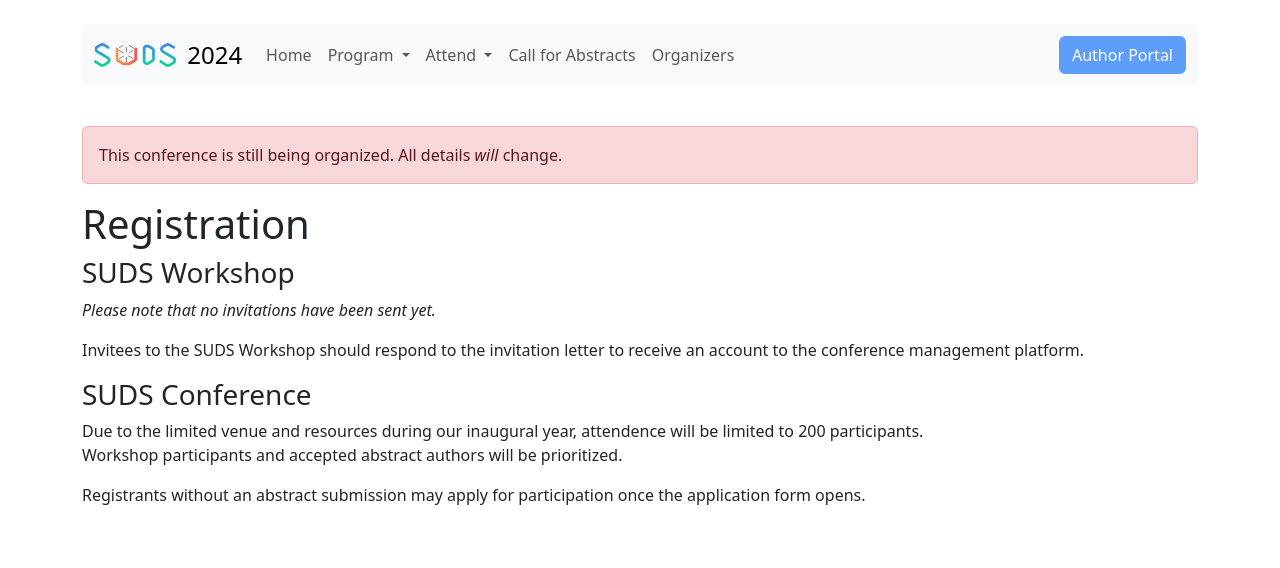
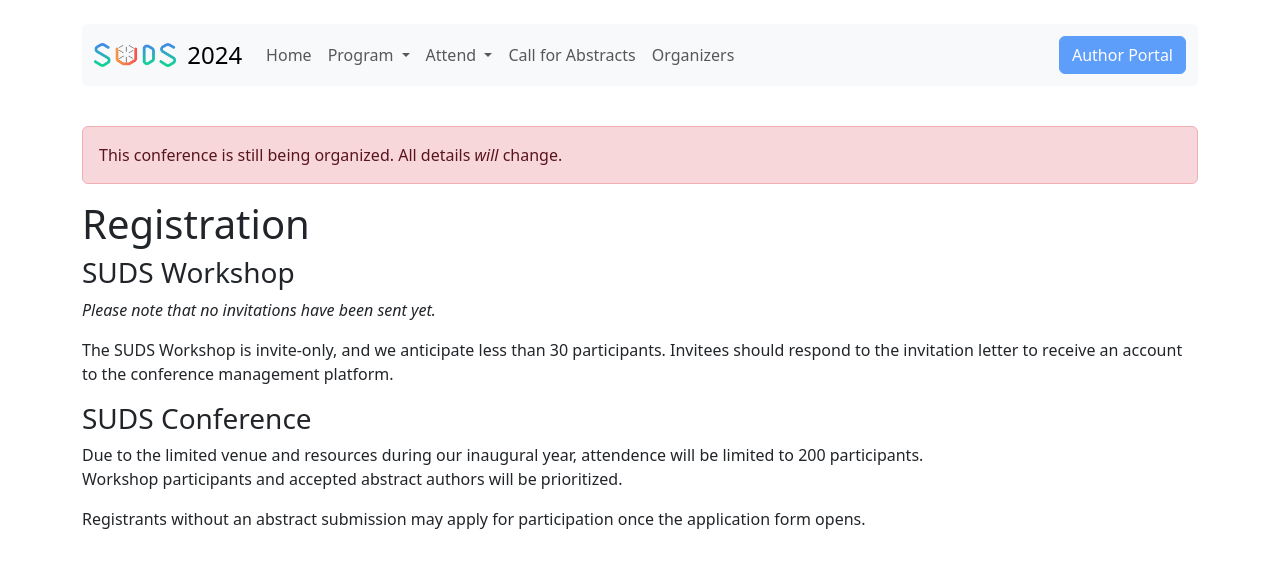
Before and after one commit to JPLMLIA/sudsconf, a Jekyll site: the page built from attend/register.md, in a window 1280 px wide. Shown: the top 568 px of the page. Built offline with Jekyll 4.4.1, drawn with Linux system fonts in a browser that asks for light colours; a script that is not in the unit is left out; comment, search, counter and statistics services are not loaded.

Commit message:
Minor text updates

```diff
--- a/attend/register.md
+++ b/attend/register.md
@@ -10,7 +10,7 @@ toc: False
 
 *Please note that no invitations have been sent yet.*
 
-Invitees to the SUDS Workshop should respond to the invitation letter to receive an account to the conference management platform.
+The SUDS Workshop is invite-only, and we anticipate less than 30 participants. Invitees should respond to the invitation letter to receive an account to the conference management platform.
 
 ### SUDS Conference
 
```
Also changed, not shown: index.md (+1 -1 lines).
